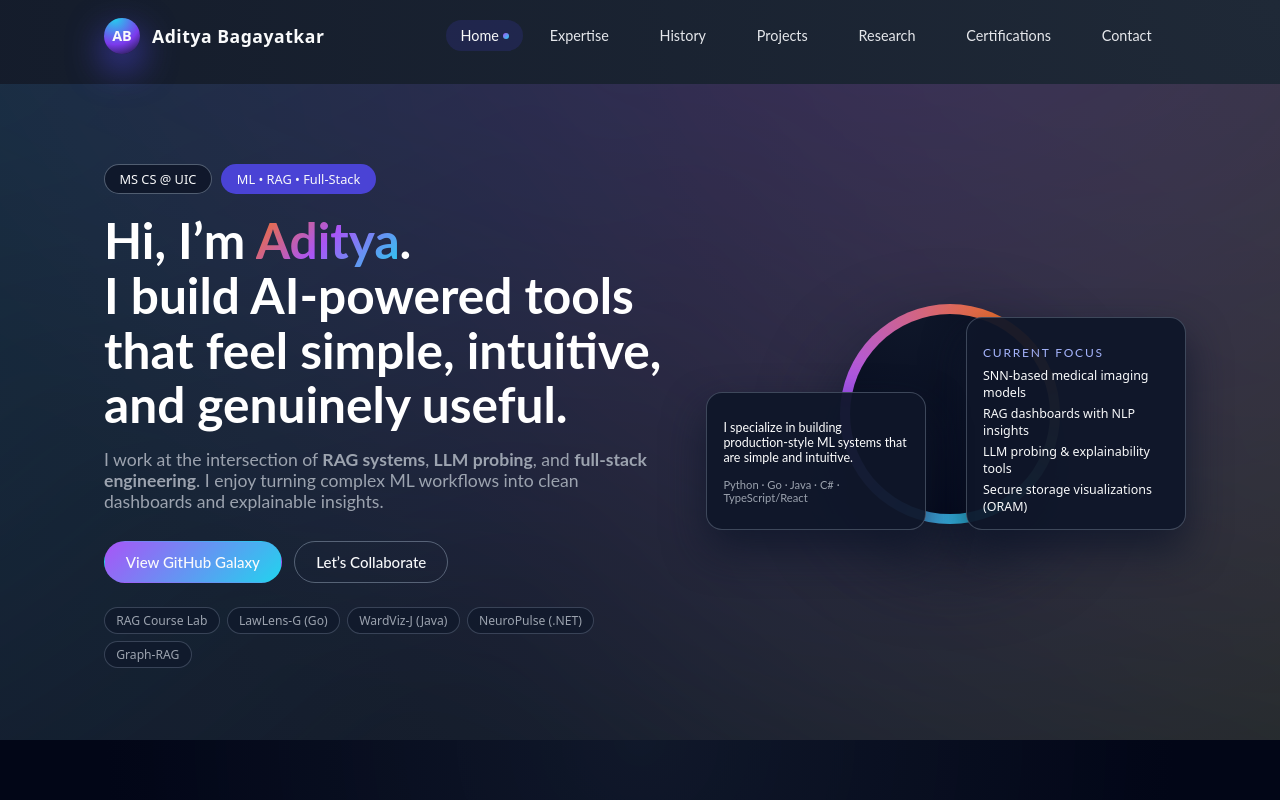
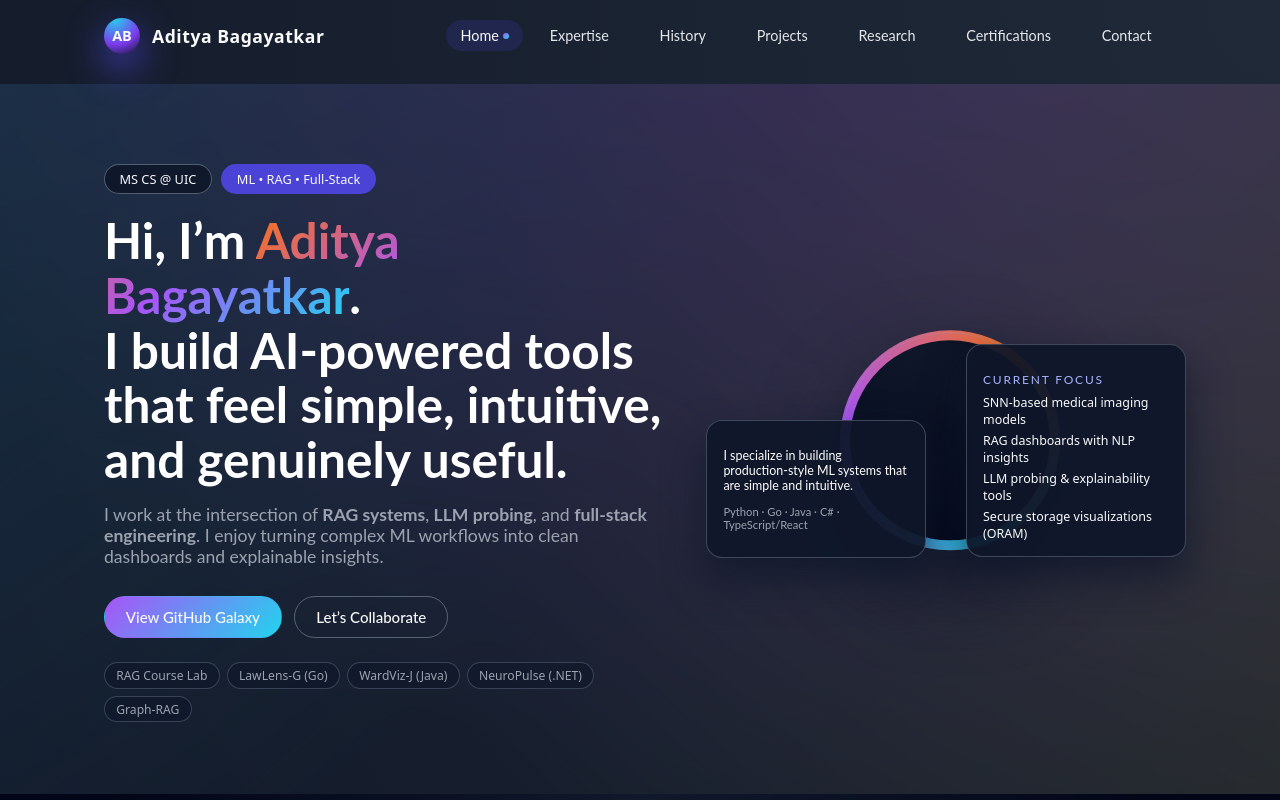
Before and after one commit to AdityaB09/Aditya-Portfolio, a React (Create React App) app: page / in a window 1280 px wide. Shown: the top 800 px of the page. Built offline with nearby package versions, Linux system fonts and the light colour scheme.

Commit message:
Update Header.tsx

```diff
--- a/src/components/Header.tsx
+++ b/src/components/Header.tsx
@@ -19,7 +19,7 @@ const Header: React.FC = () => {
 
           {/* TITLE */}
           <h1 className="hero__title">
-            Hi, I’m <span>Aditya</span>.
+            Hi, I’m <span>Aditya Bagayatkar</span>.
             <br />
             I build AI-powered tools that feel simple, intuitive, and genuinely useful.
           </h1>
```
